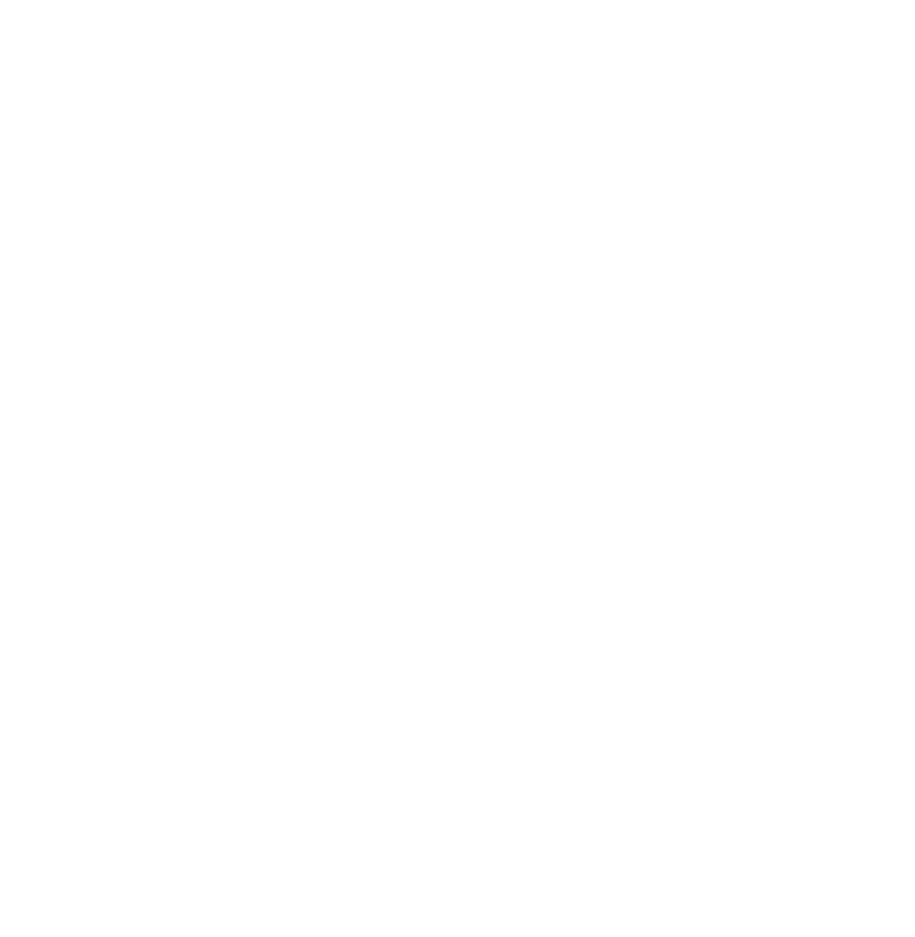
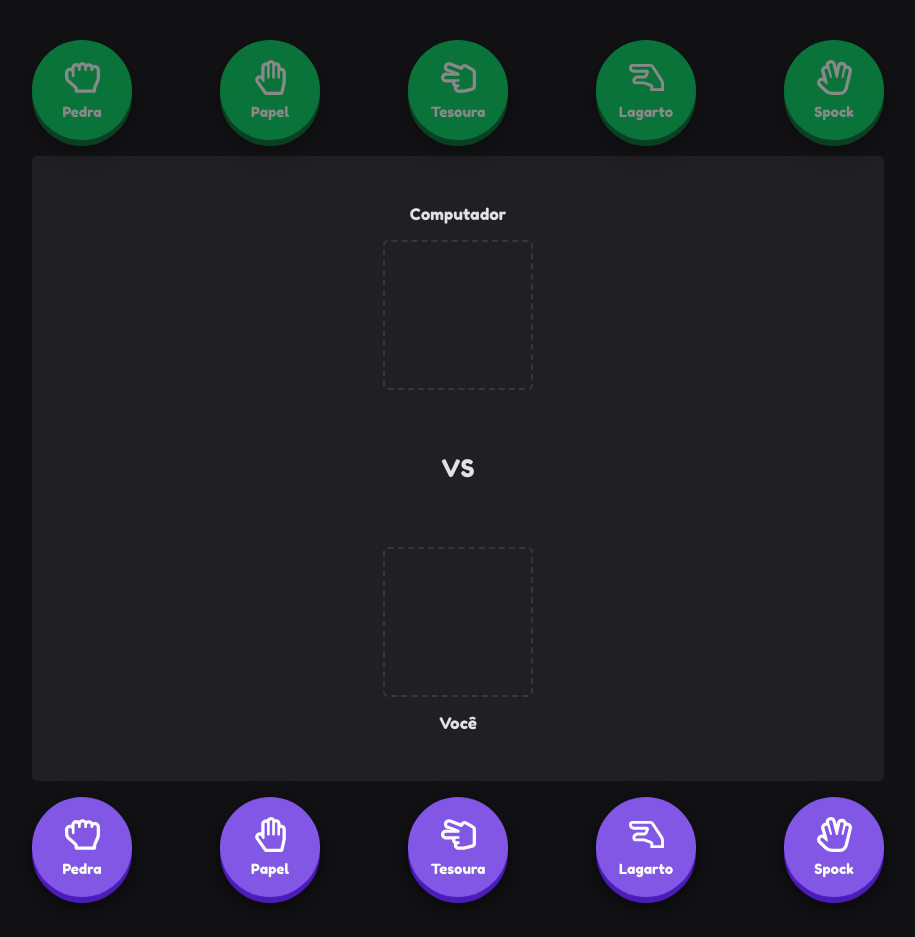
Before and after one commit to PierreBosch/koper-test-web, a React (Create React App) app: page / in a window 1280 px wide. Shown: the whole page, without its empty margins (182-1097 px from the left). Before the commit the page ends 800 px from the top, so only its background shows below. Built offline with nearby package versions, Linux system fonts and the light colour scheme.

Commit message:
Create game engine context and layout

```diff
--- a/package.json
+++ b/package.json
@@ -6,8 +6,11 @@
     "@testing-library/jest-dom": "^5.11.4",
     "@testing-library/react": "^11.1.0",
     "@testing-library/user-event": "^12.1.10",
+    "lodash": "^4.17.21",
+    "polished": "^4.1.1",
     "react": "^17.0.1",
     "react-dom": "^17.0.1",
+    "react-icons": "^4.2.0",
     "react-scripts": "4.0.3",
     "styled-components": "^5.2.1",
     "web-vitals": "^1.0.1"
@@ -37,6 +40,7 @@
     ]
   },
   "devDependencies": {
+    "babel-eslint": "^10.1.0",
     "eslint": "^7.22.0",
     "eslint-config-airbnb": "^18.2.1",
     "eslint-plugin-import": "^2.22.1",
--- a/public/index.html
+++ b/public/index.html
@@ -10,6 +10,7 @@
       content="Koper game based on The Big Bang Theory series"
     />
     <link rel="manifest" href="%PUBLIC_URL%/manifest.json" />
+    <link href="https://fonts.googleapis.com/css2?family=Fredoka+One&display=swap" rel="stylesheet">
     <title>Koper Game</title>
   </head>
   <body>
--- a/src/App.js
+++ b/src/App.js
@@ -1,10 +1,12 @@
 import React from 'react';
+import Home from './pages/Home';
 import GlobalStyle from './styles/global';
 
 function App() {
   return (
     <>
       <GlobalStyle />
+      <Home />
     </>
   );
 }
--- /dev/null
+++ b/src/hooks/battle.js
@@ -0,0 +1,132 @@
+import React, {
+  createContext, useContext, useEffect, useState,
+} from 'react';
+import {
+  FaRegHandLizard, FaRegHandSpock, FaRegHandScissors, FaRegHandRock, FaRegHandPaper,
+} from 'react-icons/fa';
+import isEmpty from 'lodash/isEmpty';
+
+const BattleContext = createContext();
+
+const BattleProvider = ({ children }) => {
+  const arsenal = [
+    {
+      id: 1,
+      weaponName: 'pedra',
+      icon: <FaRegHandRock size={35} />,
+      wins: [
+        { weaponName: 'lagarto', howWins: 'esmaga' },
+        { weaponName: 'tesoura', howWins: 'amassa' },
+      ],
+    },
+    {
+      id: 2,
+      weaponName: 'papel',
+      icon: <FaRegHandPaper size={35} />,
+      wins: [
+        { weaponName: 'pedra', howWins: 'cobre' },
+        { weaponName: 'spock', howWins: 'refuta' },
+      ],
+    },
+    {
+      id: 3,
+      weaponName: 'tesoura',
+      icon: <FaRegHandScissors size={35} />,
+      wins: [
+        { weaponName: 'papel', howWins: 'corta' },
+        { weaponName: 'lagarto', howWins: 'decapita' },
+      ],
+    },
+    {
+      id: 4,
+      weaponName: 'lagarto',
+      icon: <FaRegHandLizard size={35} />,
+      wins: [
+        { weaponName: 'spock', howWins: 'envenena' },
+        { weaponName: 'papel', howWins: 'come' },
+      ],
+    },
+    {
+      id: 5,
+      weaponName: 'spock',
+      icon: <FaRegHandSpock size={35} />,
+      wins: [
+        { weaponName: 'tesoura', howWins: 'derrete' },
+        { weaponName: 'pedra', howWins: 'vaporiza' },
+      ],
+    },
+  ];
+
+  const [weapons, setWeapons] = useState(arsenal);
+  const [playerWeapon, setPlayerWeapon] = useState(null);
+  const [computerWeapon, setComputerWeapon] = useState(null);
+  const [winnerMessage, setWinnerMessage] = useState(null);
+  const [resetingGame, setResetingGame] = useState(false);
+  const [shakeHands, setShakeHands] = useState(false);
+
+  const getRandomWeapon = () => {
+    const arsenalWeapon = weapons[Math.floor(Math.random() * weapons.length)];
+
+    return arsenalWeapon;
+  };
+
+  const resetGame = () => {
+    setResetingGame(true);
+    setTimeout(() => {
+      setWinnerMessage('Reiniciando partida...');
+      setTimeout(() => {
+        setComputerWeapon(null);
+        setPlayerWeapon(null);
+        setWinnerMessage(null);
+        setResetingGame(false);
+      }, 1000);
+    }, 2500);
+  };
+
+  const findWeapon = (arsenal, weaponToFind) => arsenal.find((win) => win.weaponName === weaponToFind);
+
+  const battleFight = (player) => {
+    setShakeHands(true);
+
+    setTimeout(() => {
+      setShakeHands(false);
+      const computer = getRandomWeapon();
+      setPlayerWeapon(player);
+      setComputerWeapon(computer);
+
+      if (player !== null) {
+        const playerWin = findWeapon(player.wins, computer.weaponName);
+
+        if (player.weaponName === computer.weaponName) {
+          setWinnerMessage('Empate...');
+        } else if (!isEmpty(playerWin)) {
+          setWinnerMessage(`Você venceu! ${player.weaponName} ${playerWin.howWins} ${playerWin.weaponName}`);
+        } else {
+          const computerWin = findWeapon(computer.wins, player.weaponName);
+          setWinnerMessage(`Computador venceu! ${computer.weaponName} ${computerWin.howWins} ${computerWin.weaponName}`);
+        }
+      }
+      resetGame();
+    }, 2000);
+  };
+
+  return (
+    <BattleContext.Provider value={{
+      weapons, winnerMessage, shakeHands, setShakeHands, battleFight, setPlayerWeapon, playerWeapon, computerWeapon, resetingGame,
+    }}
+    >
+      {children}
+    </BattleContext.Provider>
+  );
+};
+
+function useBattle() {
+  const context = useContext(BattleContext);
+
+  if (!context) {
+    throw new Error('useBattle need a BattleProvider');
+  }
+  return context;
+}
+
+export { BattleProvider, useBattle };
--- /dev/null
+++ b/src/hooks/index.js
@@ -0,0 +1,10 @@
+import React from 'react';
+import { BattleProvider } from './battle';
+
+const AppProvider = ({ children }) => (
+  <>
+    <BattleProvider>{children}</BattleProvider>
+  </>
+);
+
+export default AppProvider;
--- a/src/index.js
+++ b/src/index.js
@@ -2,10 +2,13 @@ import React from 'react';
 import ReactDOM from 'react-dom';
 import App from './App';
 import reportWebVitals from './reportWebVitals';
+import AppProvider from './hooks';
 
 ReactDOM.render(
   <React.StrictMode>
-    <App />
+    <AppProvider>
+      <App />
+    </AppProvider>
   </React.StrictMode>,
   document.getElementById('root'),
 );
--- a/src/pages/Home/index.js
+++ b/src/pages/Home/index.js
@@ -1,9 +1,77 @@
 import React from 'react';
+import { FaRegHandRock } from 'react-icons/fa';
+import { useBattle } from '../../hooks/battle';
 
-// import { Container } from './styles';
+import {
+  Container, Content, BattleArena, WeaponSelected, Arsenal, ArcadeButton, LoadingResult,
+} from './styles';
 
 function Home() {
-  return <div />;
+  const {
+    weapons, shakeHands, playerWeapon, resetingGame, battleFight, computerWeapon, winnerMessage,
+  } = useBattle();
+
+  const showIcon = (Icon) => <Icon size={30} />;
+
+  return (
+    <Container>
+      <Content>
+
+        <Arsenal>
+          {weapons.map((weapon) => (
+            <ArcadeButton selected={computerWeapon?.weaponName === weapon.weaponName} backgroundColor="#04d361" disabled type="button">
+              {weapon.icon}
+              <span>{weapon.weaponName}</span>
+            </ArcadeButton>
+          ))}
+        </Arsenal>
+
+        <BattleArena>
+          <WeaponSelected flipHandVertical weaponSelected={computerWeapon !== null}>
+            <span>
+              Computador
+              {' '}
+              {computerWeapon !== null && `escolheu ${computerWeapon.weaponName}`}
+            </span>
+            <div>
+              <LoadingResult>
+                {shakeHands && <FaRegHandRock />}
+              </LoadingResult>
+              {computerWeapon?.icon}
+            </div>
+          </WeaponSelected>
+
+          <div>
+            {winnerMessage !== null ? (<span>{ winnerMessage }</span>) : <span>VS</span>}
+          </div>
+
+          <WeaponSelected weaponSelected={playerWeapon !== null}>
+            <div>
+              <LoadingResult>
+                {shakeHands && <FaRegHandRock />}
+              </LoadingResult>
+              {playerWeapon?.icon}
+            </div>
+            <span>
+              Você
+              {' '}
+              {playerWeapon !== null && `escolheu ${playerWeapon.weaponName}`}
+            </span>
+          </WeaponSelected>
+        </BattleArena>
+
+        <Arsenal>
+          {weapons.map((weapon) => (
+            <ArcadeButton disabled={resetingGame} selected={playerWeapon?.weaponName === weapon.weaponName} backgroundColor="#8257e6" key={weapon.id} onClick={() => battleFight(weapon)} type="button">
+              {weapon.icon}
+              <span>{weapon.weaponName}</span>
+            </ArcadeButton>
+          ))}
+        </Arsenal>
+
+      </Content>
+    </Container>
+  );
 }
 
 export default Home;
--- a/src/pages/Home/styles.js
+++ b/src/pages/Home/styles.js
@@ -1,5 +1,152 @@
-import styled from 'styled-components';
+import { darken } from 'polished';
+import styled, { keyframes } from 'styled-components';
+
+const shake = keyframes`
+  10%, 90% {
+    transform: translate3d(-1px, 0, 0);
+  }
+
+  20%, 80% {
+    transform: translate3d(2px, 0, 0);
+  }
+
+  30%, 50%, 70% {
+    transform: translate3d(-4px, 0, 0);
+  }
+
+  40%, 60% {
+    transform: translate3d(4px, 0, 0);
+  }
+`;
 
 export const Container = styled.div`
+  width: 100%;
+  min-height: 100vh;
 
+  display: flex;
+  align-items: center;
+  justify-content: center;
 `;
+
+export const BattleScreen = styled.div`
+  width: 100%;
+`;
+
+export const Arsenal = styled.div`
+  display: flex;
+  justify-content: space-between;
+`;
+
+export const Content = styled.div`
+  width: 100%;
+  max-width: 900px;
+
+  padding: 24px;
+  display: flex;
+  justify-content: space-between;
+  flex-direction: column;
+`;
+
+export const BattleArena = styled.div`
+  width: 100%;
+  min-height: 400px;
+  background: rgb(32, 32, 36);
+  border-radius: 5px;
+  display: flex;
+  flex-direction: column;
+  justify-content: space-between;
+  align-items: center;
+  padding: 24px;
+
+  > div {
+    padding: 24px;
+  }
+
+  span {
+    font-size: 24px;
+    font-family: 'Fredoka One';
+  }
+`;
+
+export const LoadingResult = styled.div`
+  svg {
+    animation: ${shake} 2s linear infinite;
+    width: 100px !important;
+    height: 100px !important;
+  }
+`;
+
+export const WeaponSelected = styled.div`
+    width: 100%;
+    display: flex;
+    align-items: center;
+    flex-direction: column;
+
+    > span {
+      font-size: 16px;
+    }
+
+    > div {
+      display: flex;
+      align-items: center;
+      justify-content: center;
+      /* padding: 36px 40px; */
+      border: 2px dashed ${(props) => (props.weaponSelected ? '#8257e6' : 'rgb(55, 54, 60)')};
+      border-radius: 5px;
+      height: 150px;
+      width: 150px;
+      font-size: 16px;
+      color: rgb(135, 134, 139);
+      cursor: pointer;
+      transition: border 0.2s ease 0s;
+      margin: 16px;
+      transform: ${(props) => (props.flipHandVertical ? 'scaleY(-1)' : 'none')};
+    }
+
+    svg {
+      width: 100px !important;
+      height: 100px !important;
+    }
+`;
+
+export const ArcadeButton = styled.button`
+  position: relative;
+  color: #fff;
+  text-decoration: none;
+  background-color: ${(props) => props.backgroundColor};
+  display: flex;
+  flex-direction: column;
+  border-radius: 50%;
+  font-family: 'Fredoka One', cursive;
+  align-items: center;
+  justify-content: center;
+  margin: 16px 0;
+  width: 100px;
+  height: 100px;
+  text-align: center;
+  font-size: 14px;
+  box-shadow: 0px 6px 0px ${(props) => darken(0.2, props.backgroundColor)}, 0px 9px 25px rgba(0,0,0,.7);
+  border: 0;
+  transition: background 200ms ease-in-out;
+  text-transform: capitalize;
+
+  > span {
+    margin-top: 8px;
+  }
+
+  &:not(:disabled):hover {
+    background: ${(props) => darken(0.2, props.backgroundColor)};
+    box-shadow: 0px 6px 0px ${(props) => darken(0.4, props.backgroundColor)}, 0px 9px 25px rgba(0,0,0,.7);
+  }
+
+  &:disabled {
+    opacity: 0.5;
+    cursor: not-allowed;
+  }
+
+  &:active {
+    box-shadow: 0px 3px 0px ${(props) => darken(0.2, props.backgroundColor)}, 0px 3px 6px rgba(0,0,0,.9);
+    position: relative;
+    top: 6px;
+  }
+`;
--- a/src/styles/global.js
+++ b/src/styles/global.js
@@ -9,8 +9,8 @@ export default createGlobalStyle`
   }
 
   body {
-    background: #fff;
-    color: #f4ede8;
+    background: rgb(18, 18, 20);
+    color: rgb(225, 225, 230);
     -webkit-font-smoothing: antialiased;
   }
 
```
Also changed, not shown: 1 other file (tests, documents, lock files or other folders).
